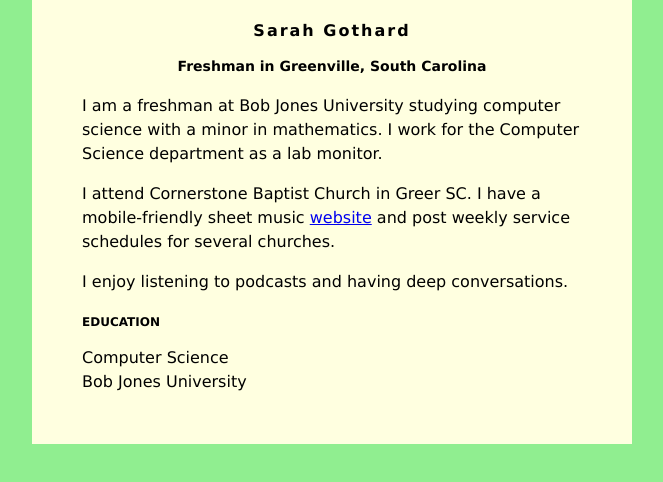
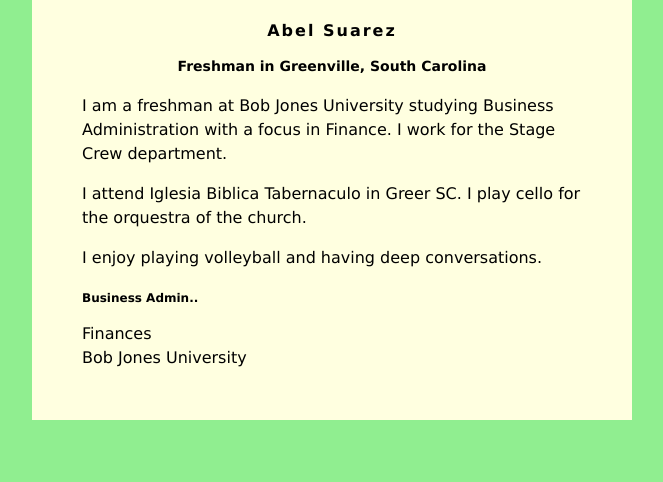
Before and after one commit to AbelSuarez04/AbelSuarez04.github.io, a plain HTML site: page index.html in a window 1280 px wide. Shown: the whole page, without its empty margins (308-971 px from the left). Drawn offline with Linux system fonts and the light colour scheme.

Commit message:
Update index.html

```diff
--- a/index.html
+++ b/index.html
@@ -30,21 +30,19 @@
 </head>
 <body>
     <div id="content">
-        <h1>Sarah Gothard</h1>
+        <h1>Abel Suarez</h1>
         <h2>Freshman in Greenville, South Carolina</h2>
 
-         <p>I am a freshman at Bob Jones University studying computer science with a minor in
-            mathematics. I work for the Computer Science department as a lab monitor.</p>
+         <p>I am a freshman at Bob Jones University studying Business Administration with a focus in
+            Finance. I work for the Stage Crew department.</p>
          <p>
-            I attend Cornerstone Baptist Church in Greer SC. I have a mobile-friendly
-            sheet music <a href="https://mobilehymns.org/">website</a> and post weekly service
-            schedules for several churches.
+            I attend Iglesia Biblica Tabernaculo in Greer SC. I play cello for the orquestra of the church.
          </p>
          <p>
-            I enjoy listening to podcasts and having deep conversations.
+            I enjoy playing volleyball and having deep conversations.
          </p>
-        <h3>EDUCATION</h3>
-        Computer Science<br />
+        <h3>Business Admin..</h3>
+        Finances <br />
         Bob Jones University
     </div>
 
```
